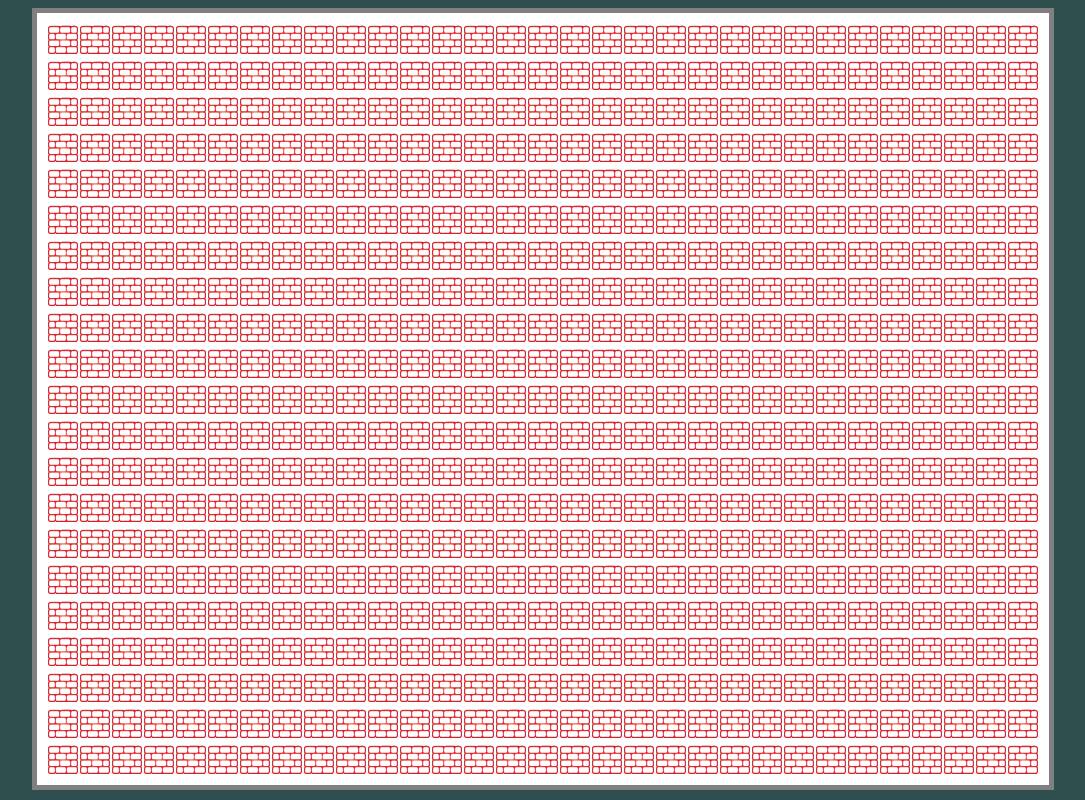
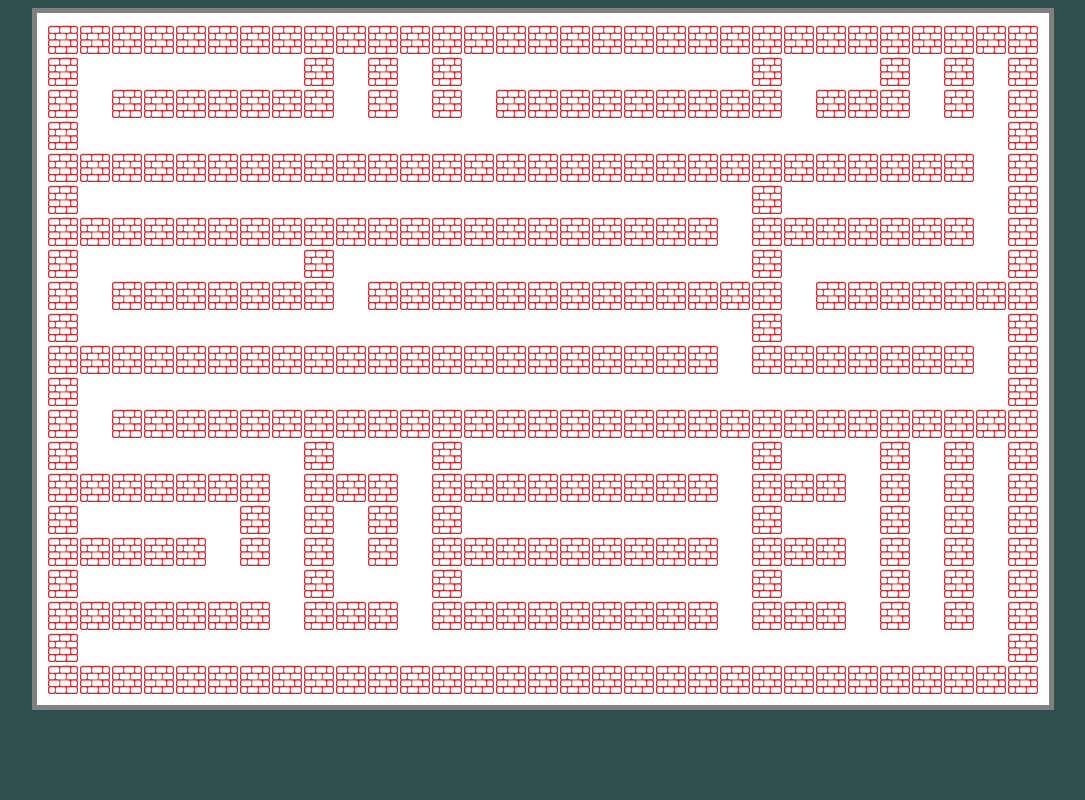
Before and after one commit to StormiHUN/labirintus, a plain HTML site: page index.html in a window 1280 px wide. Shown: the whole page, without its empty margins (97-1182 px from the left). Drawn offline with Linux system fonts and the light colour scheme.

Commit message:
Labirintus

```diff
--- a/index.html
+++ b/index.html
@@ -17,8 +17,9 @@
         background-color: white;
         border: 5px solid gray;
         width: 992px;
-        height: 752px;
+        height: 672px;
         padding: 10px;
+        font-size: 0;
     }
 
 
@@ -42,6 +43,78 @@
         }
 
         document.getElementById("content").innerHTML = html
+        generateLab()
+    }
+
+    function generateLab() {
+        let html = ""
+
+        let sorok = []
+        let oszlopok = []
+
+        let sor = Math.floor(Math.random()*9+1)*2
+        let oszlop = Math.floor(Math.random()*14+1)*2
+
+
+        for(let i = 0; i < 24; i++){
+            sorok.push(sor)
+            oszlopok.push(oszlop)
+            sor = Math.floor(Math.random()*9+1)*2
+            oszlop = Math.floor(Math.random()*14+1)*2
+        }
+
+
+
+        for(let y = 1; y < 20; y++){
+            for(let x = 1; x < 30; x++){
+                t[y][x] = ""
+            }
+        }
+
+
+        for(let index = 0; index < sorok.length; index++){
+            if(Math.random() > 0.5){
+                for(let x = 29; x > 1; x--){
+                    if(t[sorok[index]][x-1] == ""){
+                        t[sorok[index]][x] = "wall.png"
+                    }
+                }
+            }else{
+                for(let x = 1; x < 30; x++){
+                    if(t[sorok[index]][x+1] == ""){
+                        t[sorok[index]][x] = "wall.png"
+                    }
+                }
+            }
+            //--------------
+            if(Math.random() > 0.5){
+                for(let x = 20; x > 1; x--){
+                    if(t[x-1][oszlopok[index]] == ""){
+                        t[x][oszlop[index]] = "wall.png"
+                    }
+                }
+            }else{
+                for(let x = 1; x < 20; x++){
+                    if(t[x+1][oszlopok[index]] == ""){
+                        t[x][oszlopok[index]] = "wall.png"
+                    }
+                }
+            }
+        }
+
+        for(let y = 0; y < 21; y++){
+            for(let x = 0; x < 31; x++){
+                if(t[y][x] != ""){
+                    html += "<img id='" + y + "," + x + "' src='icons/wall.png'>"
+                }else{
+                    html += "<img id='" + y + "," + x + "' src='icons/null.png'>"
+                }
+            }
+        }
+
+        document.getElementById("content").innerHTML = ""
+        document.getElementById("content").innerHTML = html
+
     }
 
 </script>
```
